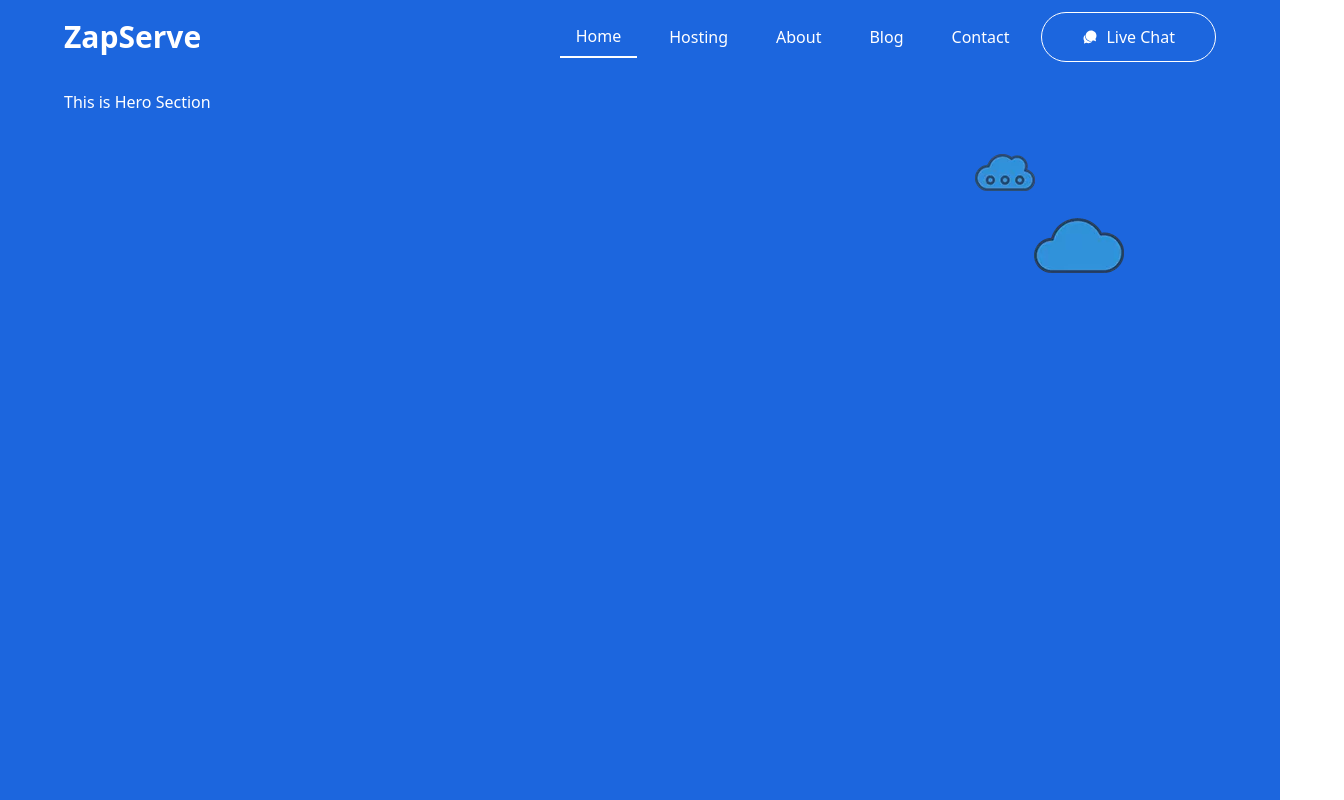
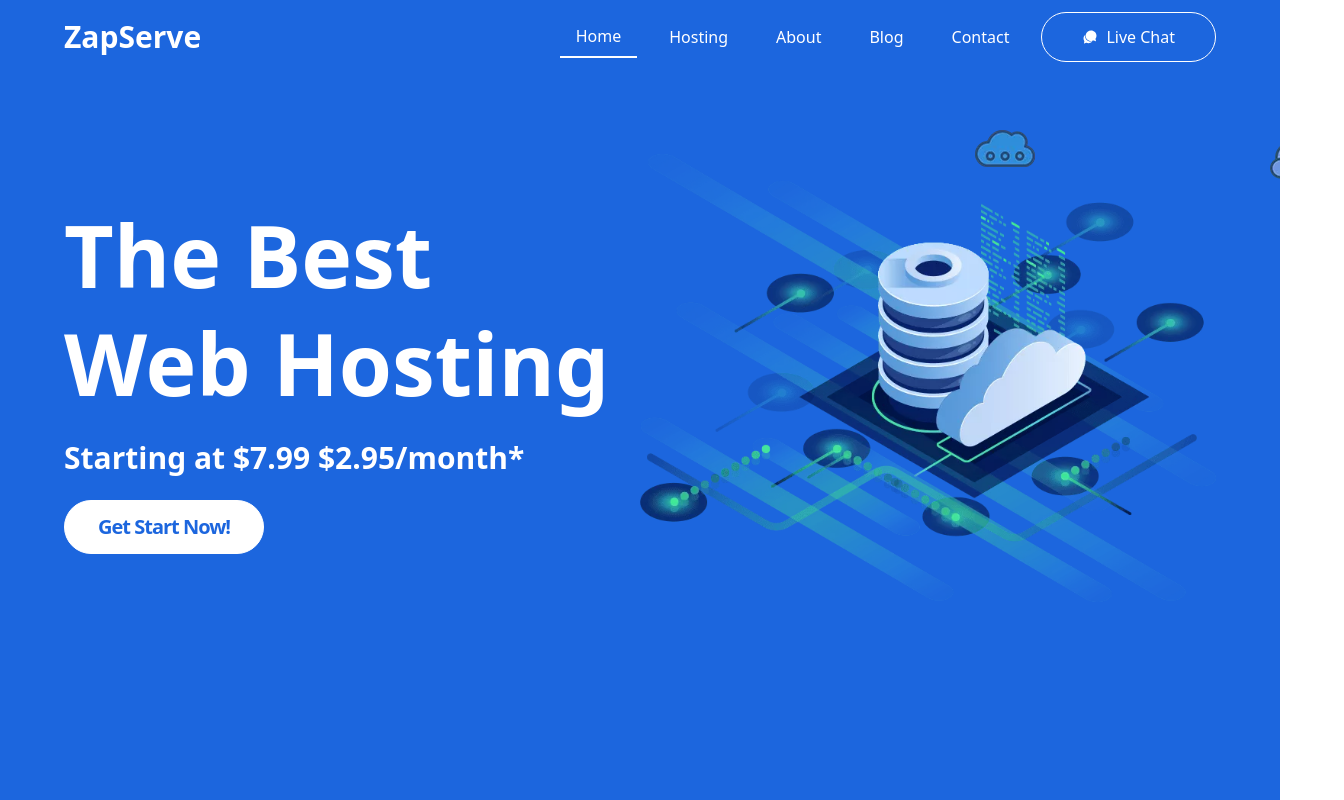
Before and after one commit to UsamaMansoor026/zapserve, a React (Vite) app: page / in a window 1280 px wide. Shown: the top 800 px of the page, 1344 px wide, since content can reach past the window. Built offline with nearby package versions, Linux system fonts and the light colour scheme.

Commit message:
Hero Section completed

```diff
--- /dev/null
+++ b/src/assets/index.js
@@ -0,0 +1,13 @@
+import cloud1 from "./cloud-1.webp";
+import cloud2 from "./cloud-2.webp";
+import cloud3 from "./cloud-3.webp";
+import cloud4 from "./cloud-4.webp";
+import cloud5 from "./cloud-5.webp";
+
+export const clouds = {
+  cloud1,
+  cloud2,
+  cloud3,
+  cloud4,
+  cloud5,
+};
--- a/src/components/Hero.jsx
+++ b/src/components/Hero.jsx
@@ -1,18 +1,50 @@
 import React from "react";
-import cloud from "../assets/cloud-1.webp";
-import cloud2 from "../assets/cloud-2.webp";
+import heroImg from "../assets/heroimg.webp";
+import { clouds } from "../assets";
 
 const Hero = () => {
   return (
-    <section className="hero global-padding relative">
-      <h1>This is Hero Section</h1>
+    <section className="hero global-padding relative overflow-x-hidden pt-16">
+      {/* Flying Clouds */}
+      <div className="absolute top-10 w-full">
+        <img src={clouds.cloud1} alt="" className="flying-cloud cloud1" />
+      </div>
+      <div className="absolute top-28 w-full">
+        <img src={clouds.cloud2} alt="" className="flying-cloud cloud3" />
+      </div>
+      <div className="absolute top-36 w-full">
+        <img src={clouds.cloud3} alt="" className="flying-cloud cloud5" />
+      </div>
+      <div className="absolute top-10 w-full">
+        <img src={clouds.cloud4} alt="" className="flying-cloud cloud2" />
+      </div>
+      <div className="absolute top-48 w-full">
+        <img src={clouds.cloud5} alt="" className="flying-cloud cloud4" />
+      </div>
 
-      {/* Flying Clouds */}
-      <div className="absolute top-16 w-full">
-        <img src={cloud} alt="" className="flying-cloud cloud1" />
-      </div>
-      <div className="absolute top-32 w-full">
-        <img src={cloud2} alt="" className="flying-cloud cloud2" />
+      {/* Hero Section Content */}
+      <div className="grid grid-cols-2 md:grid-cols-1 items-center">
+        {/* Left Side */}
+        <div className="flex flex-col gap-6">
+          <h1 className="text-[86px] sm:text-[55px] leading-tight font-semibold">
+            The Best <br /> Web Hosting
+          </h1>
+          <h3 className="text-3xl sm:text-[23px] font-semibold">
+            Starting at <span>$7.99</span> $2.95/month*
+          </h3>
+          <button className="max-w-[200px] w-full border text-primary border-white bg-white font-semibold text-xl rounded-full px-6 py-3 tracking-tighter duration-200 hover:bg-primary hover:border-primary hover:shadow-md hover:text-white">
+            Get Start Now!
+          </button>
+        </div>
+
+        {/* Right Side */}
+        <div className="sm:w-full md:w-[70%] w-full mx-auto overflow-hidden">
+          <img
+            src={heroImg}
+            alt="Image"
+            className="w-full mx-auto object-cover"
+          />
+        </div>
       </div>
     </section>
   );
--- a/src/index.css
+++ b/src/index.css
@@ -17,6 +17,7 @@ body {
   position: absolute;
   right: 0;
   z-index: 99;
+  opacity: 0.8;
 }
 
 .cloud1 {
@@ -27,10 +28,6 @@ body {
     right: 0px;
   }
 
-  97% {
-    opacity: 0.4;
-  }
-
   100% {
     right: 110%;
   }
@@ -39,18 +36,57 @@ body {
 .cloud2 {
   right: -30px;
   animation: fly2 20s linear infinite;
-  animation-delay: 2s;
+  animation-delay: 5s;
 }
 @keyframes fly2 {
   0% {
     right: -30px;
   }
 
-  97% {
-    opacity: 0.4;
+  100% {
+    right: 110%;
+  }
+}
+
+.cloud3 {
+  right: -50px;
+  animation: fly3 20s linear infinite;
+  animation-delay: 8s;
+}
+@keyframes fly3 {
+  0% {
+    right: -50px;
   }
 
   100% {
+    right: 110%;
+  }
+}
+
+.cloud4 {
+  right: -50px;
+  animation: fly4 25s linear infinite;
+  animation-delay: 10s;
+}
+@keyframes fly4 {
+  from {
+    right: -50px;
+  }
+  to {
+    right: 110%;
+  }
+}
+
+.cloud5 {
+  right: -50px;
+  animation: fly5 35s linear infinite;
+  animation-delay: 14s;
+}
+@keyframes fly5 {
+  from {
+    right: -50px;
+  }
+  to {
     right: 110%;
   }
 }
--- a/tailwind.config.js
+++ b/tailwind.config.js
@@ -7,6 +7,7 @@ export default {
         primary: "#1c66de",
       },
       screens: {
+        sm: { max: "570px" },
         md: { max: "991px" },
       },
     },
```
